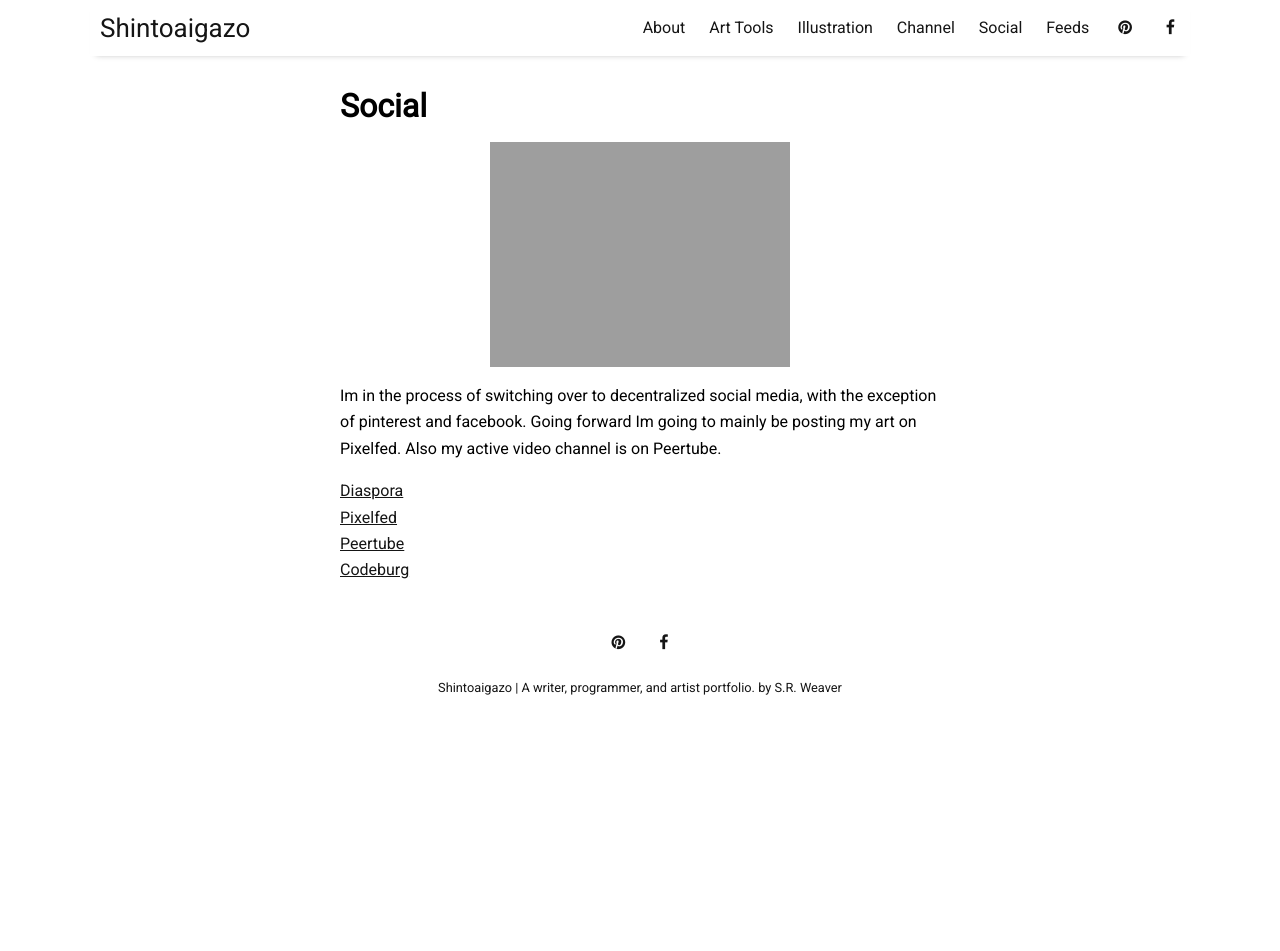
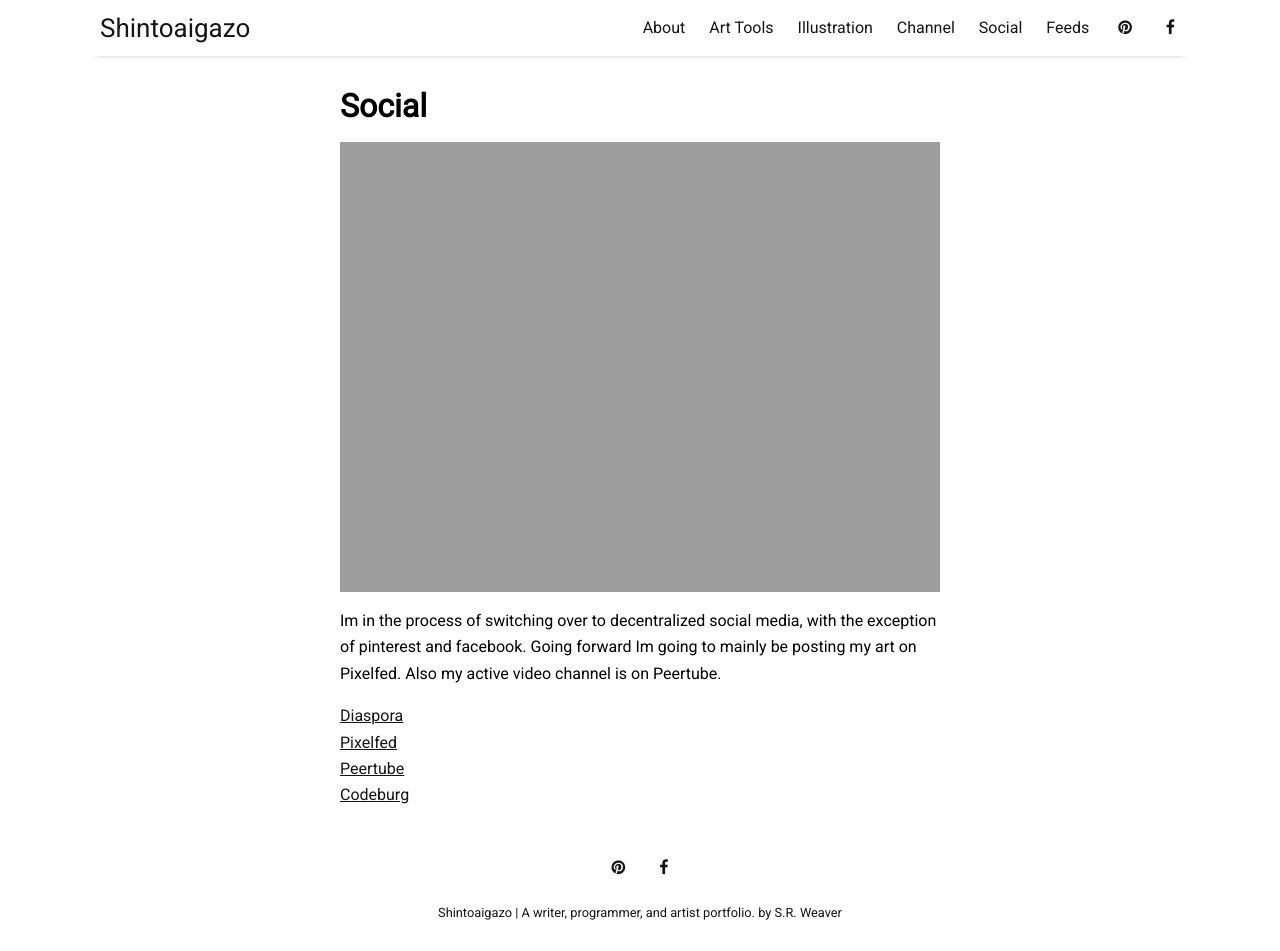
Before and after one commit to LWFlouisa/Portfolio, a Jekyll site: the page built from pages/social.md, in a window 1280 px wide and 951 px high. Built offline with Jekyll 4.4.1, drawn with Linux system fonts in a browser that asks for light colours; nearby versions of some CDN libraries.

Commit message:
Update social.md

```diff
--- a/pages/social.md
+++ b/pages/social.md
@@ -3,7 +3,7 @@ layout: page
 title: Social
 permalink: /social
 ---
-<img src="https://lwflouisa.github.io/Portfolio/assets/img/redsnake.png" width="50%">
+<img src="https://lwflouisa.github.io/Portfolio/assets/img/redsnake.png" width="100%">
 
 Im in the process of switching over to decentralized social media, with the exception of pinterest and facebook. Going forward Im going to mainly be posting my art on Pixelfed. Also my active video channel is on Peertube.
 
```
